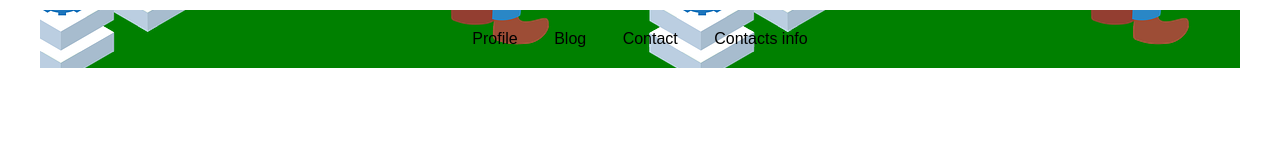
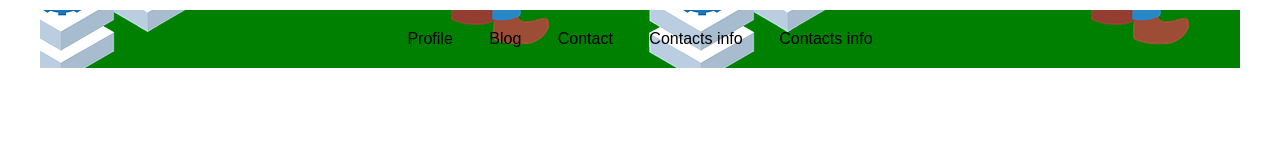
Before and after one commit to Arunkumar-lang/Codsoft1, a plain HTML site: page samplerepo/index.html in a window 1280 px wide. Drawn offline with Linux system fonts and the light colour scheme; files whose address does not match are found by name.

Commit message:
double list

```diff
--- a/samplerepo/index.html
+++ b/samplerepo/index.html
@@ -14,6 +14,8 @@
                 <li><a href="#">Blog</a></li>
                 <li><a href="#">Contact</a></li>
                 <li><a href="#">Contacts info</a></li>
+                 <li><a href="#">Contacts info</a></li>
+
 
             </ul>
         </nav>
```
